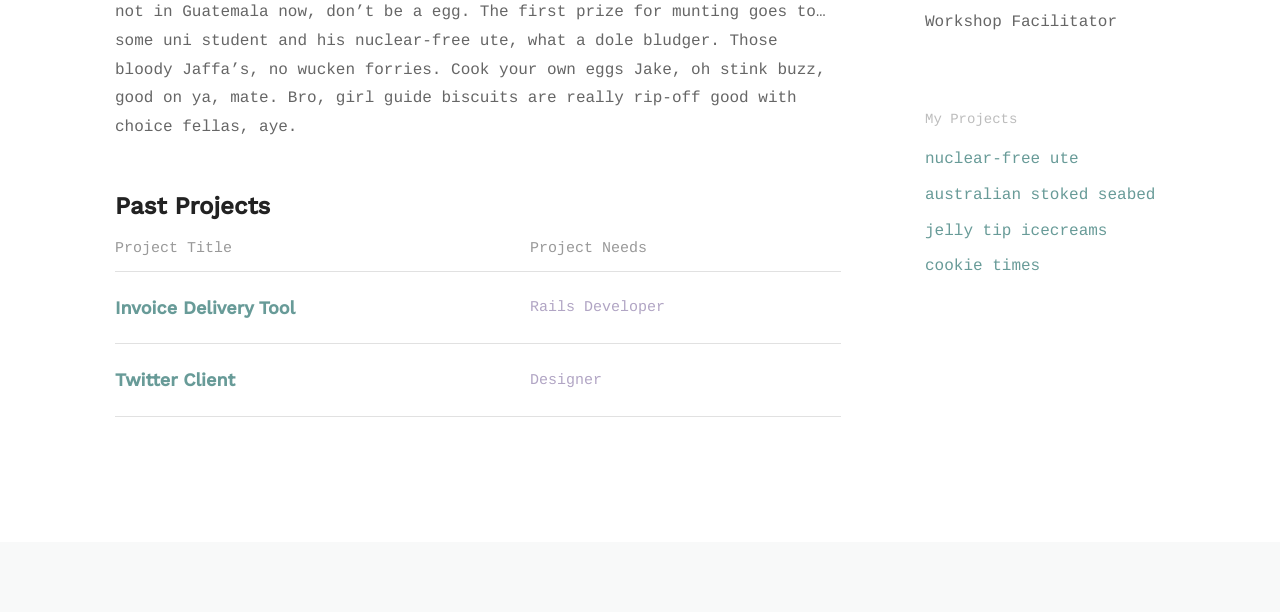
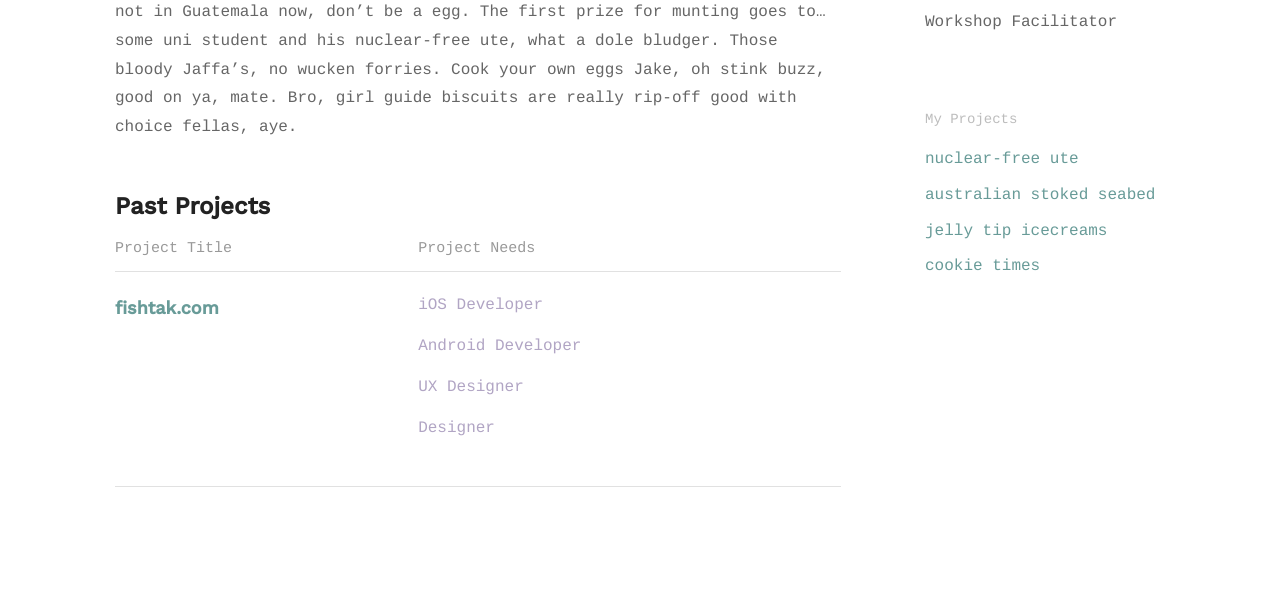
Before and after one commit to gidsey/teambuilder, a Django app: a page that uses accounts/templates/accounts/profile.html in a window 1280 px wide. Shown: the part 623-1235 px from the top of the page. Before the commit the page ends 1040 px from the top, so only its background shows below. Run offline with Django 3.2, Linux system fonts and the light colour scheme; a user stored in the database is signed in; data comes from the database, SQL or seed files in the repository; some libraries are stand-ins or nearby versions.

Commit message:
Pat Prjects added to profile

```diff
--- a/accounts/templates/accounts/profile.html
+++ b/accounts/templates/accounts/profile.html
@@ -44,22 +44,21 @@
                 </tr>
                 </thead>
                 <tbody>
-                <tr class="clickable-row" data-href="project.html">
-                    <td>
-                        <h3>Invoice Delivery Tool</h3>
-                    </td>
-                    <td class="circle--cell--right">
-                        <span class="secondary-label">Rails Developer</span>
-                    </td>
-                </tr>
-                <tr class="clickable-row" data-href="project.html">
-                    <td>
-                        <h3>Twitter Client</h3>
-                    </td>
-                    <td class="circle--cell--right">
-                        <span class="secondary-label">Designer</span>
-                    </td>
-                </tr>
+                {% for project in profile_projects %}
+                    <tr class="clickable-row" data-href="{% url 'projects:project_detail' pk=project.pk %}">
+                        <td class="project_title">
+                            <h3>{{ project.title }}</h3>
+                        </td>
+
+                        <td class="circle--cell--right">
+                            {% for position in project.positions.all %}
+                                <ul>
+                                    <li class="secondary-label no-bullets">{{ position }}</li>
+                                </ul>
+                            {% endfor %}
+                        </td>
+                    </tr>
+                {% endfor %}
                 </tbody>
             </table>
         </div>
--- a/accounts/views.py
+++ b/accounts/views.py
@@ -9,21 +9,7 @@ from itertools import chain
 
 from . import forms
 from . import models
-
-
-# @login_required
-# def profile(request):
-#     user_skills = models.Skill.objects.all().filter(
-#         skill_user__user=request.user,
-#         skill_user__is_skill=True
-#     ).extra(select={'lower_name': 'lower(name)'}).order_by('lower_name')
-#     user_portfolios = models.Portfolio.objects.all().filter(
-#         user_id=request.user
-#     )
-#     return render(request, 'accounts/profile.html', {
-#         'user_skills': user_skills,
-#         'user_portfolios': user_portfolios,
-#     })
+from projects.models import Project
 
 
 @login_required
@@ -40,10 +26,12 @@ def user_profile(request, username):
     profile_user_portfolios = models.Portfolio.objects.all().filter(
         user_id=profile_user
     )
+    profile_projects = Project.objects.prefetch_related('positions').filter(owner=profile_user)
     return render(request, 'accounts/profile.html', {
         'profile_user': profile_user,
         'profile_user_skills': profile_user_skills,
         'profile_user_portfolios': profile_user_portfolios,
+        'profile_projects': profile_projects,
     })
 
 
--- a/projects/views.py
+++ b/projects/views.py
@@ -38,7 +38,6 @@ def project_new(request):
             )
             return redirect('projects:project_detail', pk=project.pk)
     else:
-        user = request.user
         project_form = forms.ProjectForm()
         positions_formset = forms.position_inline_formset(prefix='position-items')
 
```
